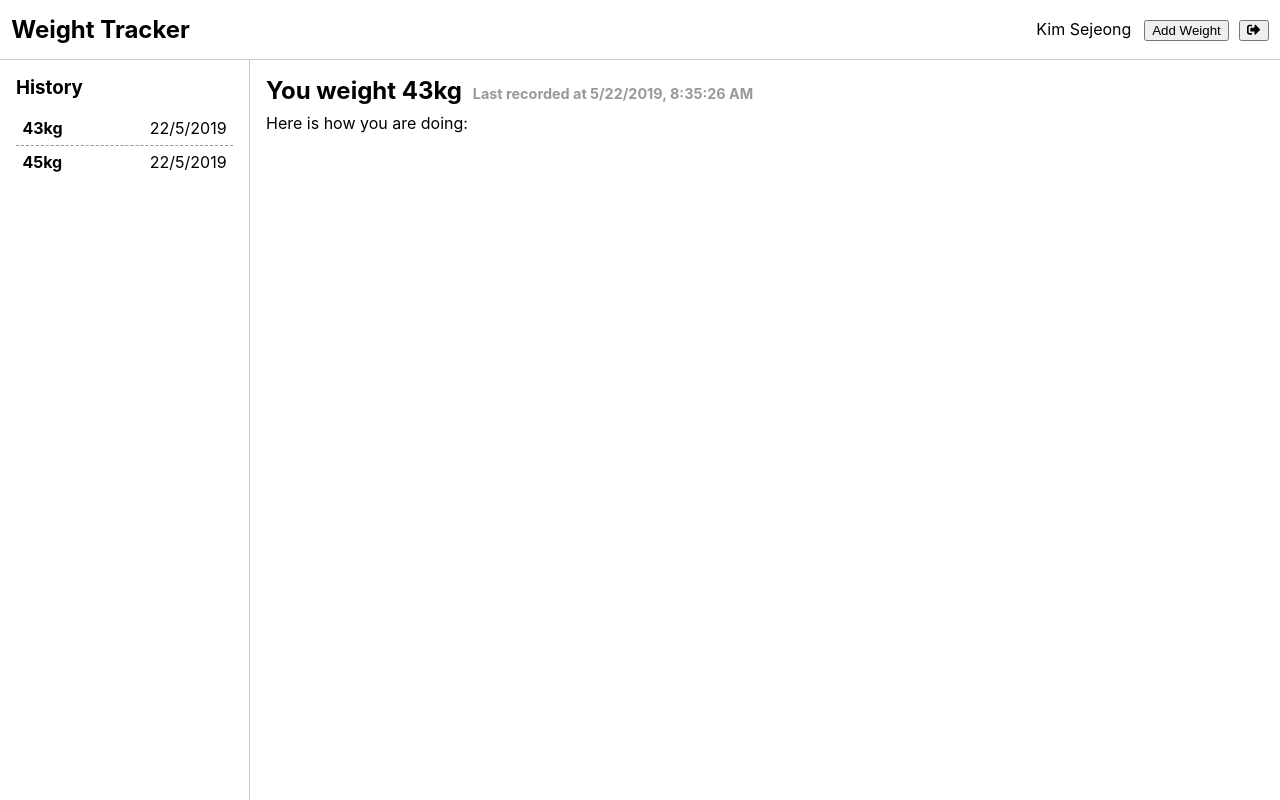
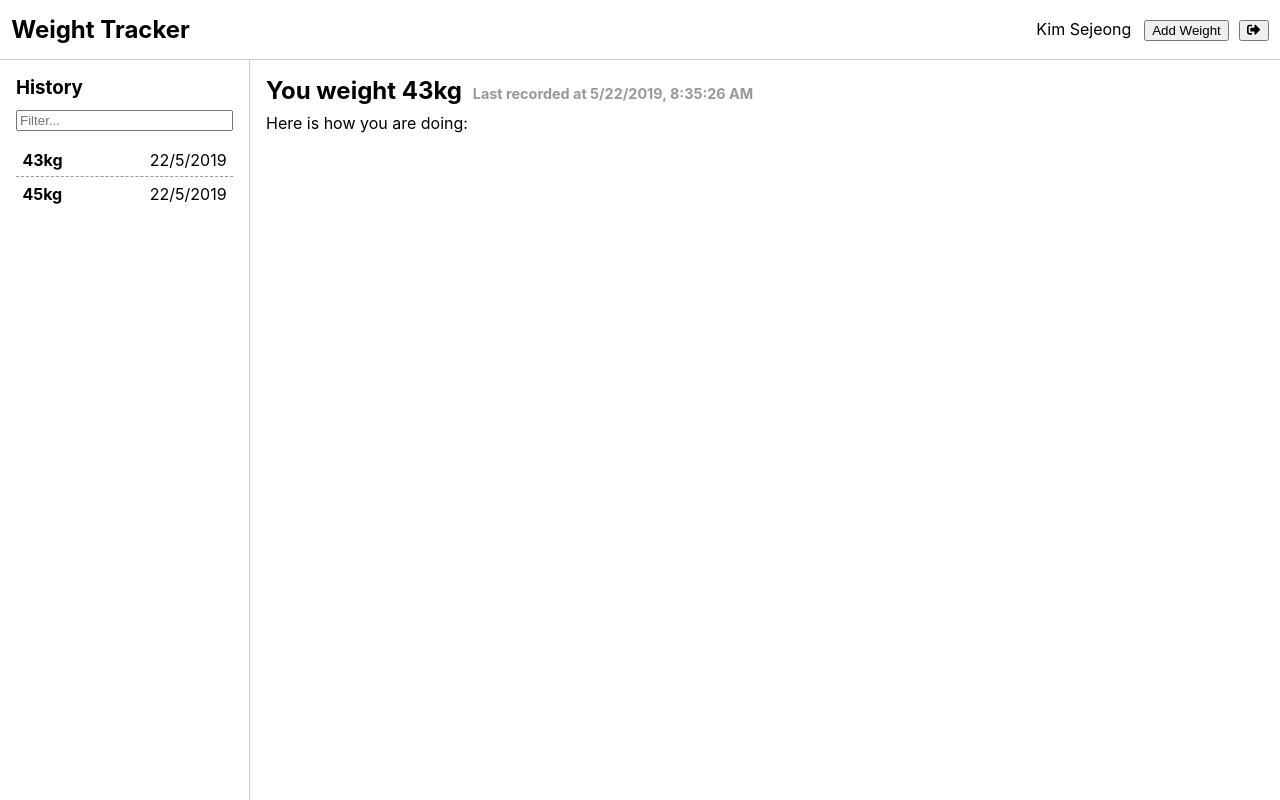
Before and after one commit to deta-aditya/react-weight-tracker, a React (Create React App) app: page /main in a window 1280 px wide. Built offline with nearby package versions, Linux system fonts and the light colour scheme.

Commit message:
Added filter on history bar

```diff
--- a/src/components/organisms/HistoryBar/index.js
+++ b/src/components/organisms/HistoryBar/index.js
@@ -1,14 +1,32 @@
 import React from 'react'
+import { connect } from 'react-redux'
+import { setHistoryFilter } from '../../../actions'
 import HistoryItem from '../../molecules/HistoryItem'
 import './style.css'
 
+// Utility function
+function formatDateForDisplay(date) {
+	const boxedDate = new Date(date)
+	return `${boxedDate.getDate()}/${boxedDate.getMonth() + 1}/${boxedDate.getFullYear()}`
+}
+
 function HistoryBar(props) {
+	const displayedWeights = props.weights.filter(weight => {
+		return weight.quantity.toString().includes(props.filter)
+			|| formatDateForDisplay(weight.takenAt).includes(props.filter)
+	})
+
 	return (
 		<aside className="HistoryBar">
 			<h3 className="title">History</h3>
+			<input
+				className="filter"
+				type="text"
+				placeholder="Filter..."
+				onChange={e => props.setFilter(e.target.value)} />
 			<div className="history-list">
 				{
-					props.weights.map((weight, index) => {
+					displayedWeights.map((weight, index) => {
 						return (
 							<HistoryItem
 								weight={weight}
@@ -21,4 +39,15 @@ function HistoryBar(props) {
 	)
 }
 
-export default HistoryBar
+const mapStateToProps = state => ({
+	filter: state.historyFilter,
+})
+
+const mapDispatchToProps = dispatch => ({
+	setFilter: query => dispatch(setHistoryFilter(query)),
+})
+
+export default connect(
+	mapStateToProps,
+	mapDispatchToProps
+)(HistoryBar)
--- a/src/components/organisms/HistoryBar/style.css
+++ b/src/components/organisms/HistoryBar/style.css
@@ -9,6 +9,10 @@
 	margin: 0;
 }
 
-.HistoryBar .history-list {
+.HistoryBar .filter {
+	width: 100%;
+}
+
+.HistoryBar .filter, .HistoryBar .history-list {
 	margin-top: 0.8em;
 }
```
